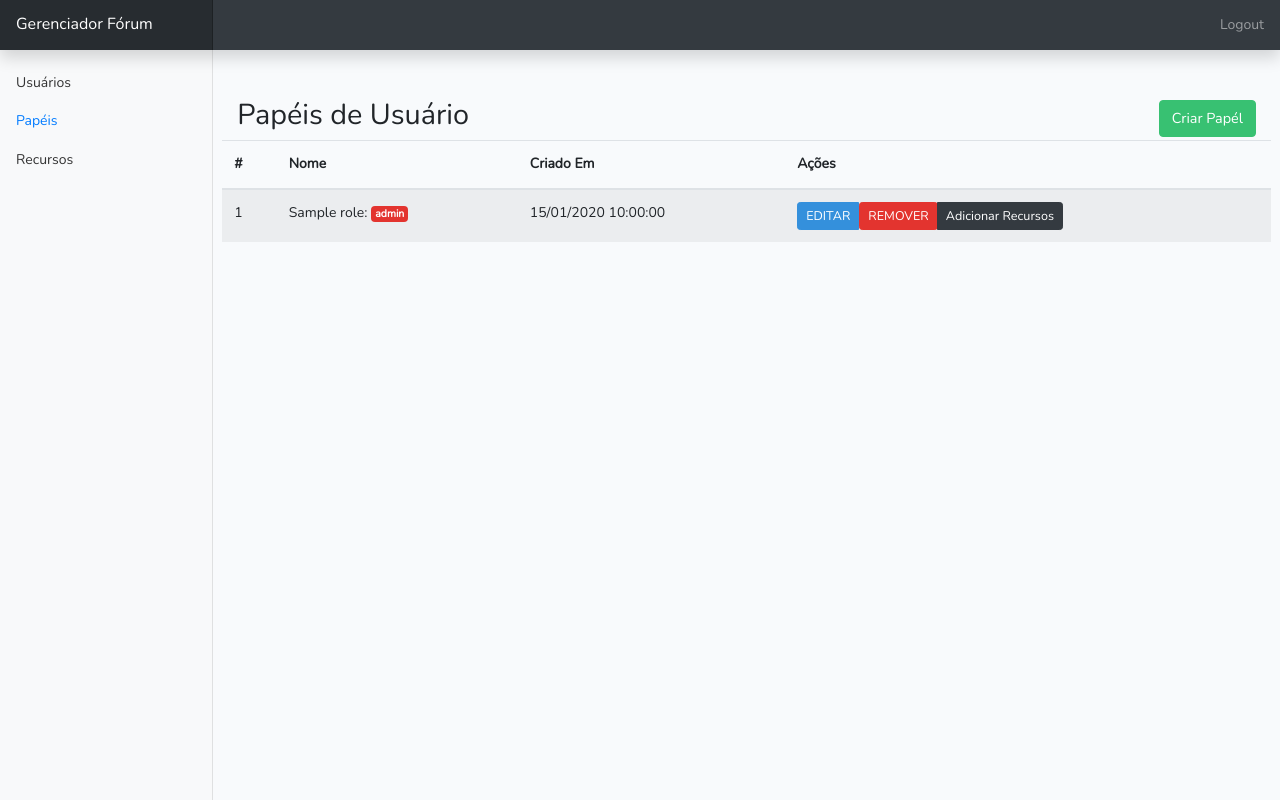
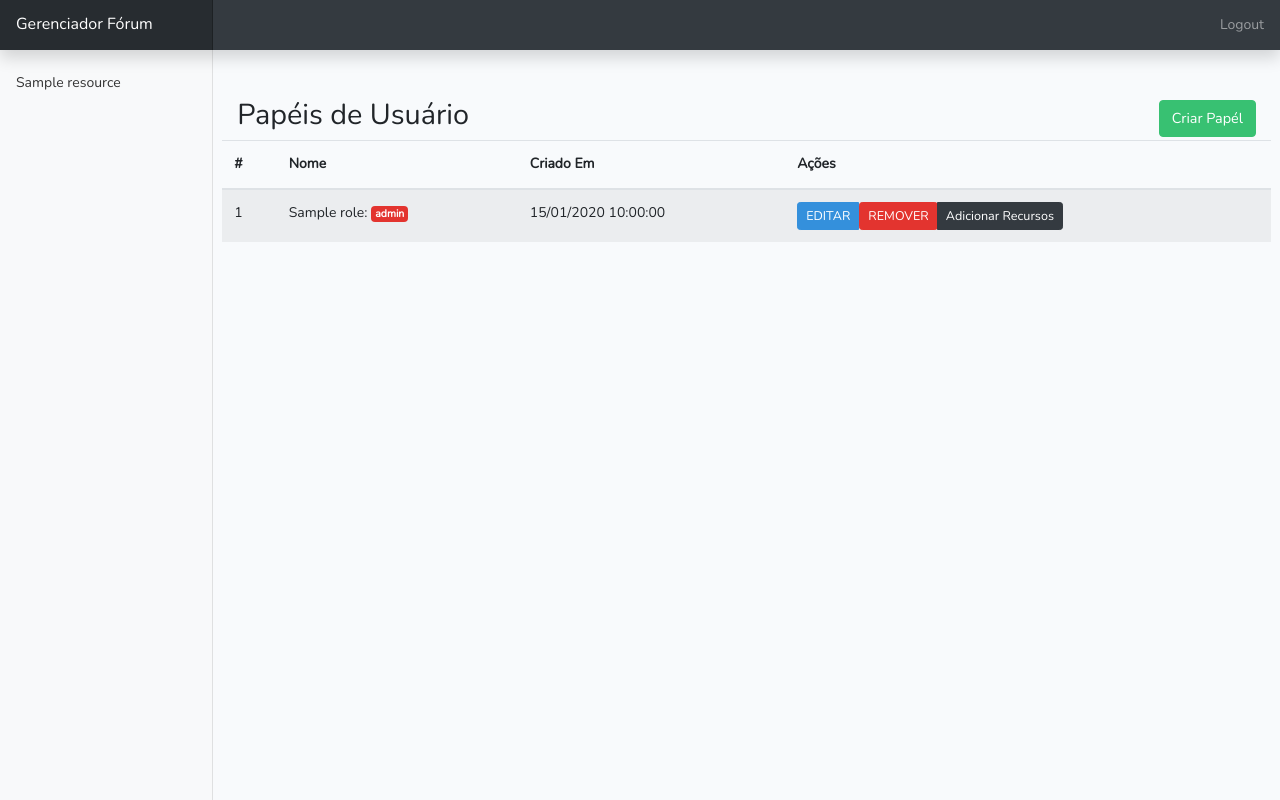
Before and after one commit to Ederlino954/forum-laravel7-acl, a Laravel app: page /manager/roles in a window 1280 px wide. Run offline with Laravel 8, Linux system fonts and the light colour scheme; a user stored in the database is signed in; tables that the repository leaves empty hold one stand-in row (values such as "Sample post").

Commit message:
50 - Dinamizando menu

```diff
--- a/app/Providers/RouteServiceProvider.php
+++ b/app/Providers/RouteServiceProvider.php
@@ -21,7 +21,7 @@ class RouteServiceProvider extends ServiceProvider
      *
      * @var string
      */
-    public const HOME = '/home';
+    public const HOME = '/threads';
 
     /**
      * Define your route model bindings, pattern filters, etc.
--- a/resources/views/layouts/manager.blade.php
+++ b/resources/views/layouts/manager.blade.php
@@ -54,31 +54,8 @@
 
 <div class="container-fluid">
     <div class="row">
-        <nav id="sidebarMenu" class="col-md-3 col-lg-2 d-md-block bg-light sidebar collapse">
-            <div class="sidebar-sticky pt-3">
-                <ul class="nav flex-column">
-                    <li class="nav-item">
-                        <a class="nav-link @if(request()->is('manager/users*')) active @endif" href="{{route('users.index')}}">
-                            <span data-feather="file"></span>
-                            Usuários
-                        </a>
-                    </li>
 
-                    <li class="nav-item">
-                        <a class="nav-link @if(request()->is('manager/roles*')) active @endif" href="{{route('roles.index')}}">
-                            <span data-feather="home"></span>
-                            Papéis <span class="sr-only">(current)</span>
-                        </a>
-                    </li>
-                    <li class="nav-item">
-                        <a class="nav-link @if(request()->is('manager/resources*')) active @endif" href="{{route('resources.index')}}">
-                            <span data-feather="file"></span>
-                            Recursos
-                        </a>
-                    </li>
-                </ul>
-            </div>
-        </nav>
+        @include('manager.includes.menu')
 
         <main role="main" class="col-md-9 ml-sm-auto col-lg-10 px-md-4">
             <div class="mt-4">
--- /dev/null
+++ b/resources/views/manager/includes/menu.blade.php
@@ -0,0 +1,38 @@
+<nav id="sidebarMenu" class="col-md-3 col-lg-2 d-md-block bg-light sidebar collapse">
+    <div class="sidebar-sticky pt-3">
+        <ul class="nav flex-column">
+
+            @foreach (auth()->user()->role->resources()->where('is_menu', true)->get() as $resource)
+
+                <li class="nav-item">
+                    <a class="nav-link @if(request()->is('manager/users*')) active @endif" href="{{route($resource->resource)}}">
+                        <span data-feather="file"></span>
+                        {{ $resource->name }}
+                    </a>
+                </li>
+
+            @endforeach
+
+            {{-- <li class="nav-item">
+                <a class="nav-link @if(request()->is('manager/users*')) active @endif" href="{{route('users.index')}}">
+                    <span data-feather="file"></span>
+                    Usuários
+                </a>
+            </li>
+
+            <li class="nav-item">
+                <a class="nav-link @if(request()->is('manager/roles*')) active @endif" href="{{route('roles.index')}}">
+                    <span data-feather="home"></span>
+                    Papéis <span class="sr-only">(current)</span>
+                </a>
+            </li>
+            <li class="nav-item">
+                <a class="nav-link @if(request()->is('manager/resources*')) active @endif" href="{{route('resources.index')}}">
+                    <span data-feather="file"></span>
+                    Recursos
+                </a>
+            </li> --}}
+
+        </ul>
+    </div>
+</nav>
```
